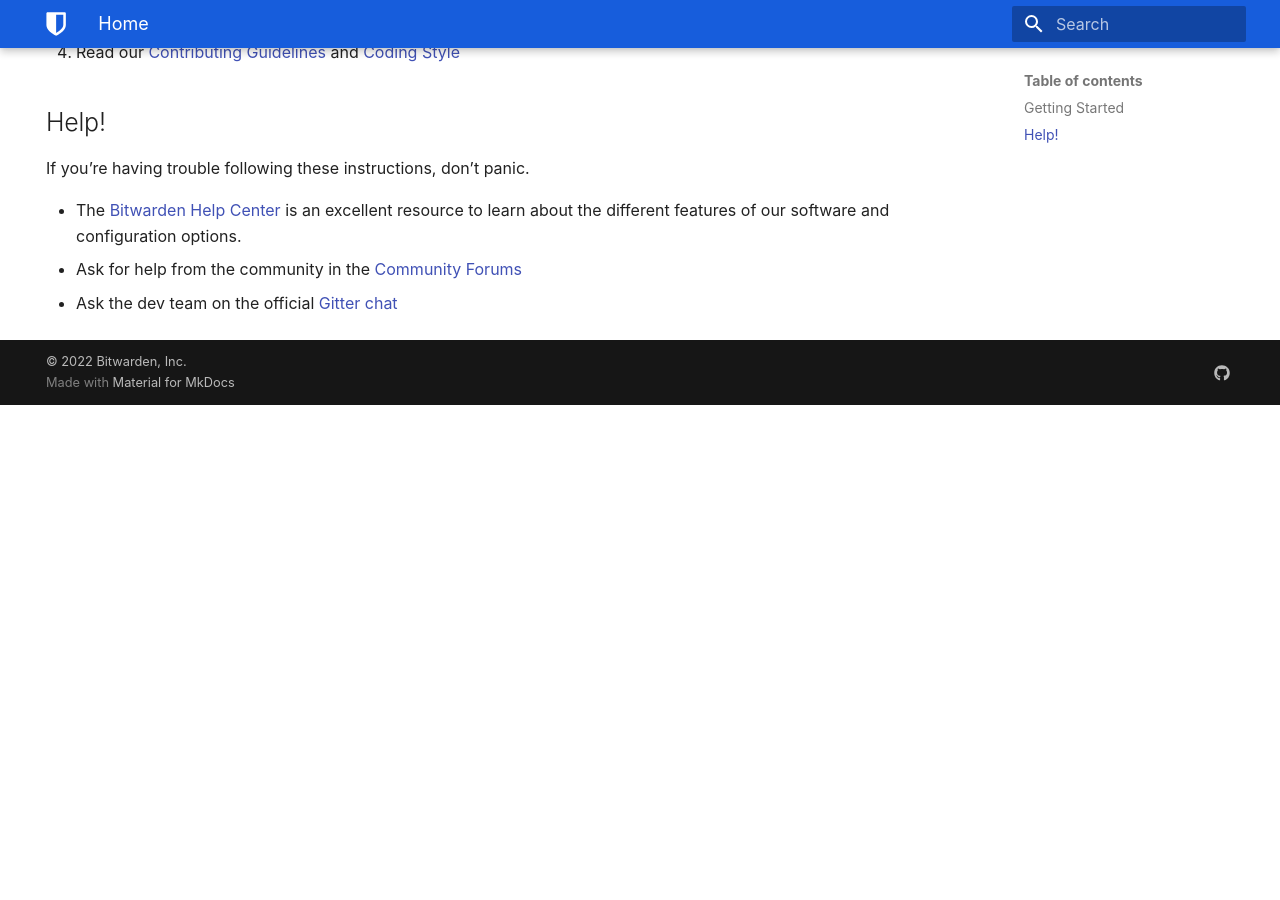
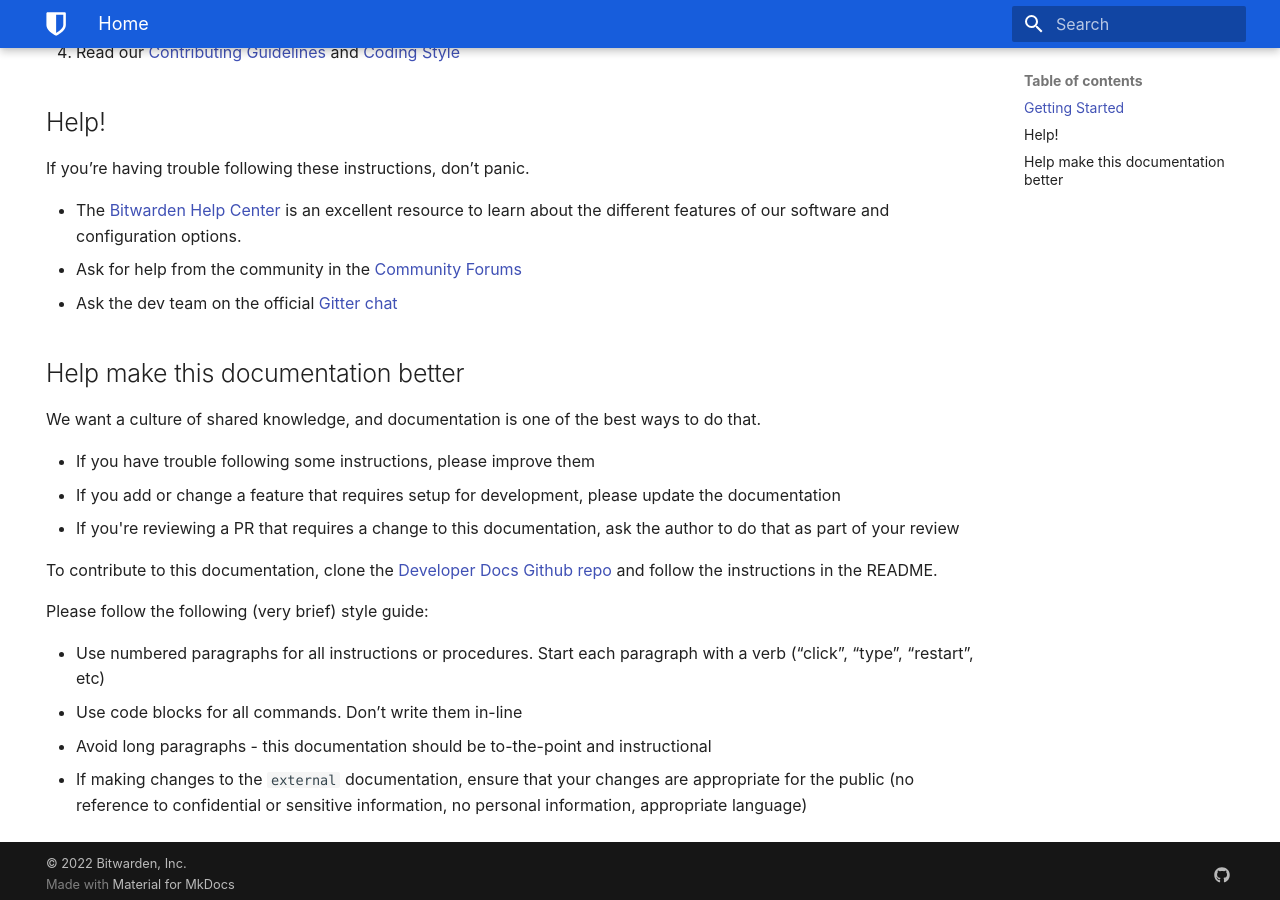
Before and after one commit to bitwarden/contributing-docs, an MkDocs documentation site: the page built from docs/index.md, in a window 1280 px wide and 900 px high, scrolled down 498 px. Built offline with MkDocs 1.6.1 and Material for MkDocs 9.7.7, drawn with Linux system fonts in a browser that asks for light colours; before the commit the page ends 903 px from its top, so only the background shows below that.

Commit message:
Add contribution guidelines

```diff
--- a/docs/index.md
+++ b/docs/index.md
@@ -23,3 +23,20 @@ If you’re having trouble following these instructions, don’t panic.
 - The [Bitwarden Help Center](https://bitwarden.com/help/) is an excellent resource to learn about the different features of our software and configuration options.
 - Ask for help from the community in the [Community Forums](https://community.bitwarden.com)
 - Ask the dev team on the official [Gitter chat](https://gitter.im/bitwarden/Lobby)
+
+## Help make this documentation better
+
+We want a culture of shared knowledge, and documentation is one of the best ways to do that.
+
+- If you have trouble following some instructions, please improve them
+- If you add or change a feature that requires setup for development, please update the documentation
+- If you're reviewing a PR that requires a change to this documentation, ask the author to do that as part of your review
+
+To contribute to this documentation, clone the [Developer Docs Github repo](https://github.com/bitwarden/dev-docs/) and follow the instructions in the README.
+
+Please follow the following (very brief) style guide:
+
+- Use numbered paragraphs for all instructions or procedures. Start each paragraph with a verb (“click”, “type”, “restart”, etc)
+- Use code blocks for all commands. Don’t write them in-line
+- Avoid long paragraphs - this documentation should be to-the-point and instructional
+- If making changes to the `external` documentation, ensure that your changes are appropriate for the public (no reference to confidential or sensitive information, no personal information, appropriate language)
```
Also changed, not shown: README.md (+10 -2 lines).
